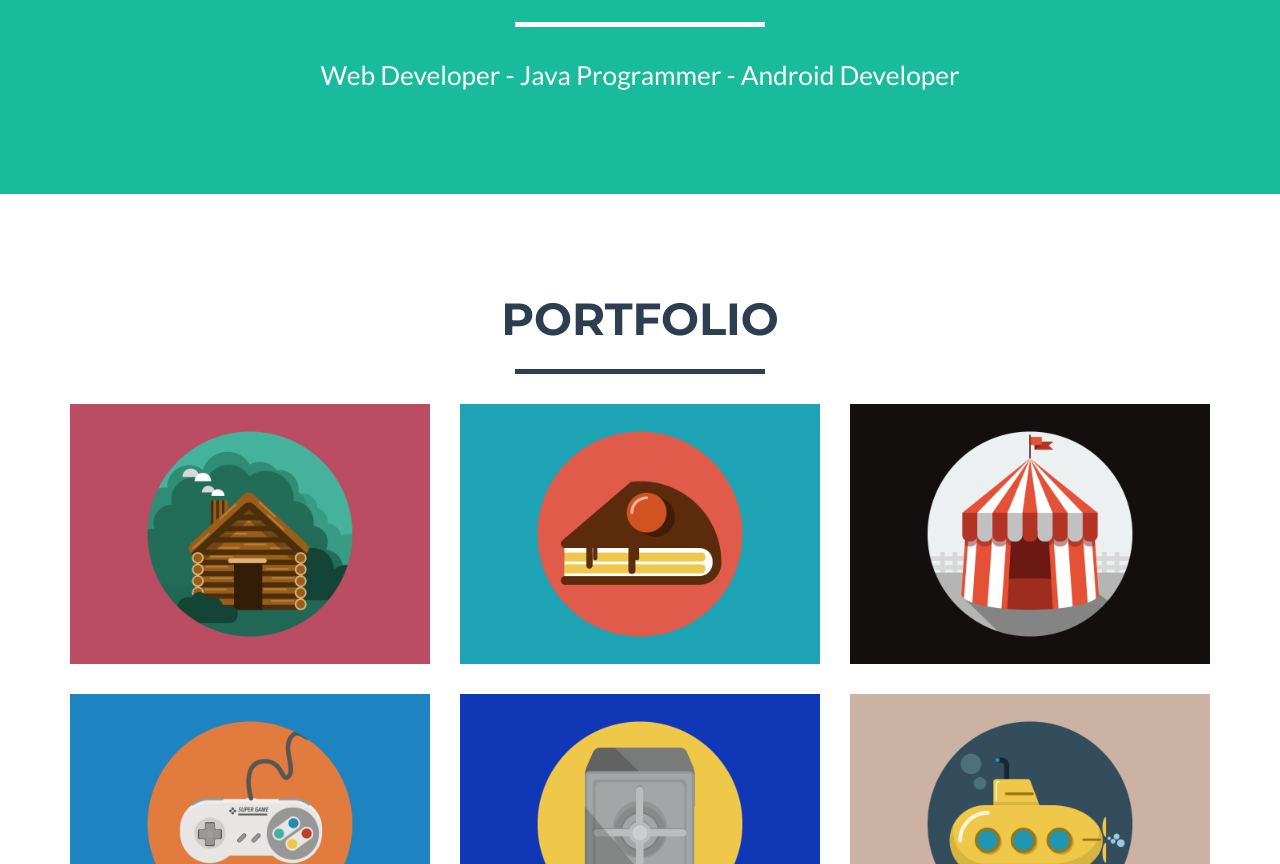
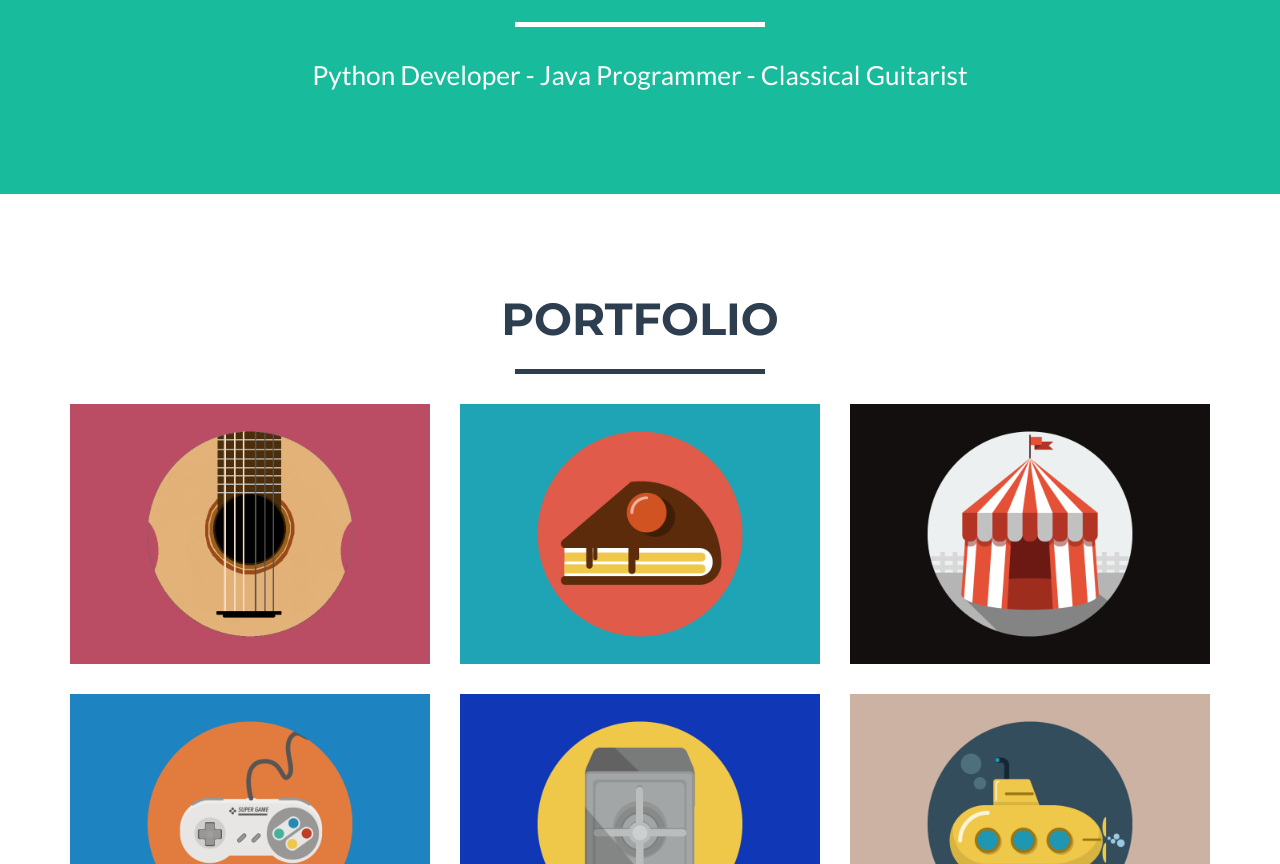
Before and after one commit to ftick/ftick.github.io, a plain HTML site: page index.html in a window 1280 px wide. Shown: the part 825-1689 px from the top of the page. Drawn offline with nearby package versions, Linux system fonts and the light colour scheme.

Commit message:
Change Cabin Icon to Guitar

```diff
--- a/index.html
+++ b/index.html
@@ -78,7 +78,7 @@
                     <div class="intro-text">
                         <span class="name">Ian Bantoto</span>
                         <hr class="star-light">
-                        <span class="skills">Web Developer - Java Programmer - Android Developer</span>
+                        <span class="skills">Python Developer - Java Programmer - Classical Guitarist</span>
                     </div>
                 </div>
             </div>
@@ -102,7 +102,7 @@
                                 <i class="fa fa-search-plus fa-3x"></i>
                             </div>
                         </div>
-                        <img src="img/portfolio/cabin.png" class="img-responsive" alt="">
+                        <img src="img/portfolio/guitar.png" class="img-responsive" alt="">
                     </a>
                 </div>
                 <div class="col-sm-4 portfolio-item">
@@ -292,7 +292,7 @@
                         <div class="modal-body">
                             <h2>Project Title</h2>
                             <hr class="star-primary">
-                            <img src="img/portfolio/cabin.png" class="img-responsive img-centered" alt="">
+                            <img src="img/portfolio/guitar.png" class="img-responsive img-centered" alt="">
                             <p>Use this area of the page to describe your project. The icon above is part of a free icon set by <a href="https://sellfy.com/p/8Q9P/jV3VZ/">Flat Icons</a>. On their website, you can download their free set with 16 icons, or you can purchase the entire set with 146 icons for only $12!</p>
                             <ul class="list-inline item-details">
                                 <li>Client:
```
Also changed, not shown: img/portfolio/guitar.png (added), 2 other files.
